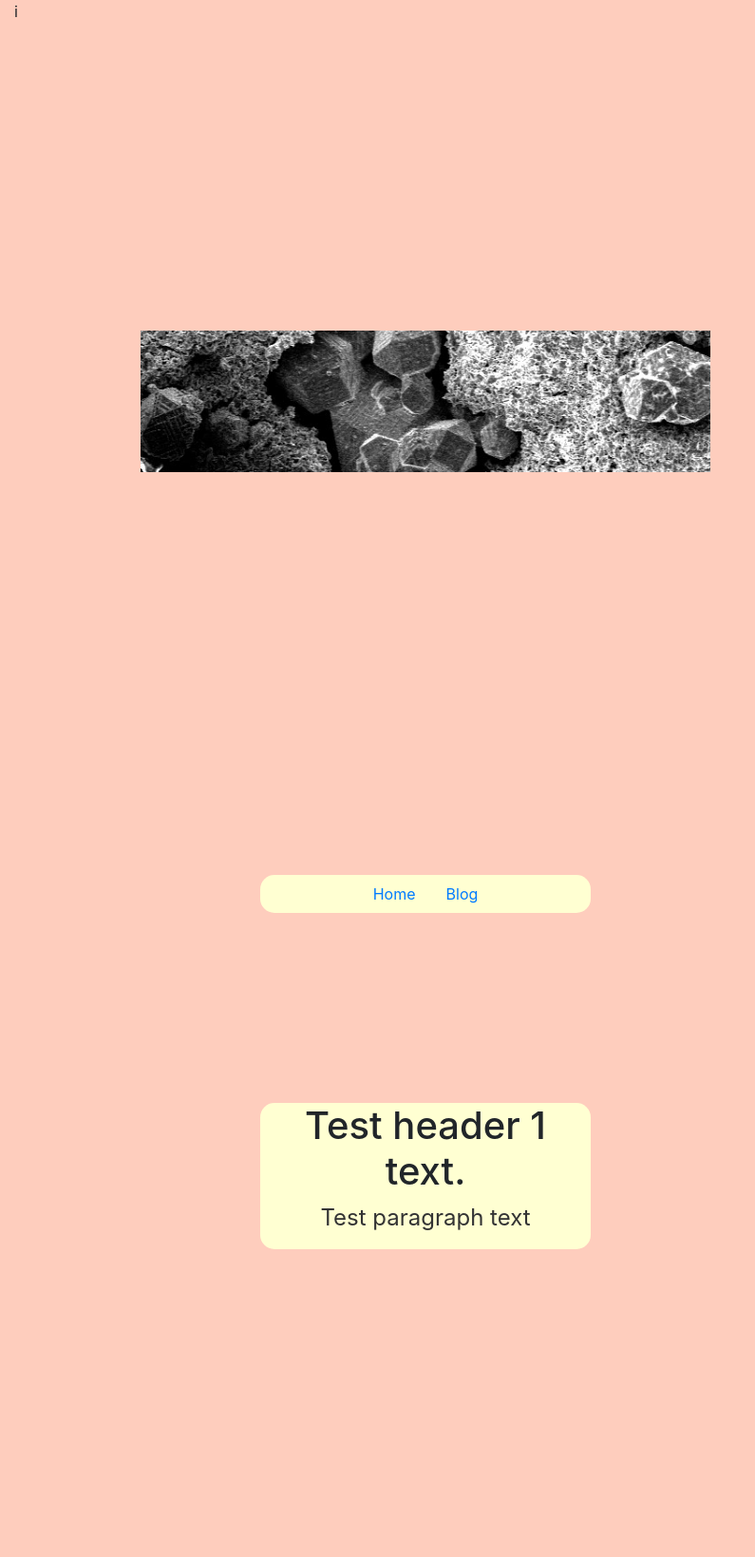
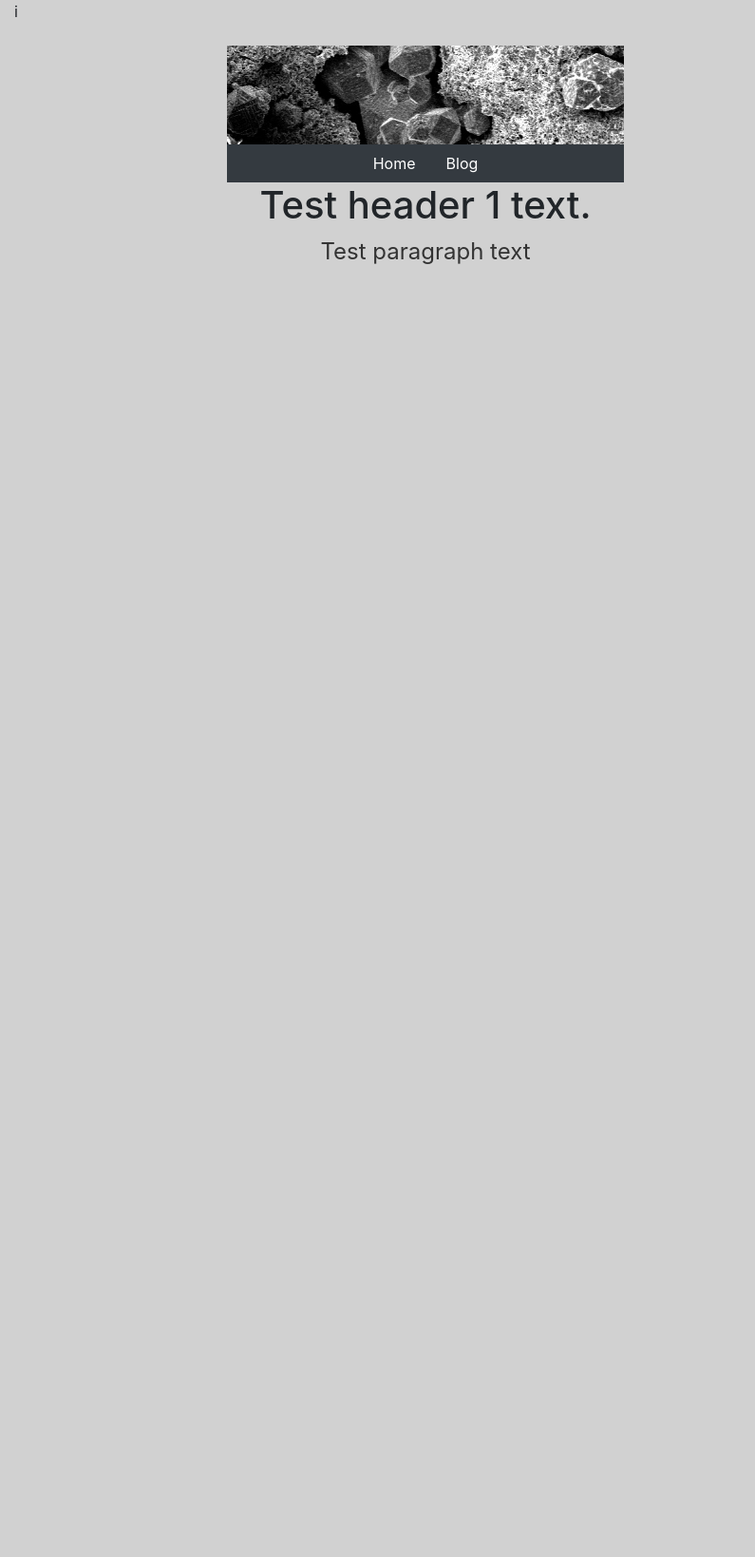
Before and after one commit to emilyripka/nano_NMR, a Jekyll site: the page built from index.html, in a window 1280 px wide. Shown: the whole page at 95% size, without its empty margins (0-795 px from the left). Built offline with Jekyll 4.4.1, drawn with Linux system fonts in a browser that asks for light colours; after the commit the page ends 900 px from its top, so only the background shows below that.

Commit message:
edits to nav bar color

```diff
--- a/_layouts/default.html
+++ b/_layouts/default.html
@@ -14,7 +14,7 @@
       <link rel="stylesheet" href="https://maxcdn.bootstrapcdn.com/bootstrap/4.0.0/css/bootstrap.min.css"
        integrity="sha384-Gn5384xqQ1aoWXA+058RXPxPg6fy4IWvTNh0E263XmFcJlSAwiGgFAW/dAiS6JXm" crossorigin="anonymous">
    </head>
-   <body style='background:#fecdbd'>
+   <body style='background:#d1d1d1'>
       <div class='container-fluid'>
 i	 <div class='row'>
 	    <div class='col-xl'>
@@ -22,26 +22,24 @@ i	 <div class='row'>
  	    </div>
 	 </div>
          <div class="row" style="border: none">
-            <div class="col-sm-12" align="center">
-               <img src="/nano_NMR/images/SEMbanner.jpg" class="img-fluid"
-		       alt="Banner" style="width:600px;">
+            <div class='col-sm-3'>
+	    </div>
+            <div class="col-md">
+              <img src="/nano_NMR/images/SEMbanner.jpg" class="img-fluid" alt="Banner" style="width:600px;">
             </div>
-	 </div>
-	 <div class='row'>
-	    <div class='col-xl'>
-	       &nbsp;
- 	    </div>
+	    <div class='col-sm-3'>
+	    </div>
 	 </div>
          <div class="row col-centered text-center">
 	     <div class='col-sm-3'>
 	     </div>
              <div class="col-md">
-                <ul class="nav justify-content-center">
+                <ul class="nav justify-content-center bg-dark">
                    <li class="nav-item">
-                      <a class="nav-link active" href="/nano_NMR/">Home</a>
+                      <a class="nav-link" href="/nano_NMR/" style='color:#ffffff'>Home</a>
                    </li>
                    <li class="nav-item">
-                      <a class="nav-link" href="/nano_NMR/blog/">Blog</a>
+                      <a class="nav-link" href="/nano_NMR/blog/" style='color:#ffffff'>Blog</a>
                    </li>
                 </ul>
 	     </div>
--- a/css/main.css
+++ b/css/main.css
@@ -1,16 +1,13 @@
-.row {
-    padding: 100px;
-}
-.col-md {
+/*.col-md {
     background-color: #ffffd2;
     border-radius: 15px 15px 15px 15px;
-}
+}*/
 .row.col-centered > [class*='col-'] {
     display: inline-block;
     float: none;
 }
 body {
-    background-color: #fecddb;
+    /*background-color: #fecddb;*/
     margin: 60px auto;
     width: 70%;
 }
```
